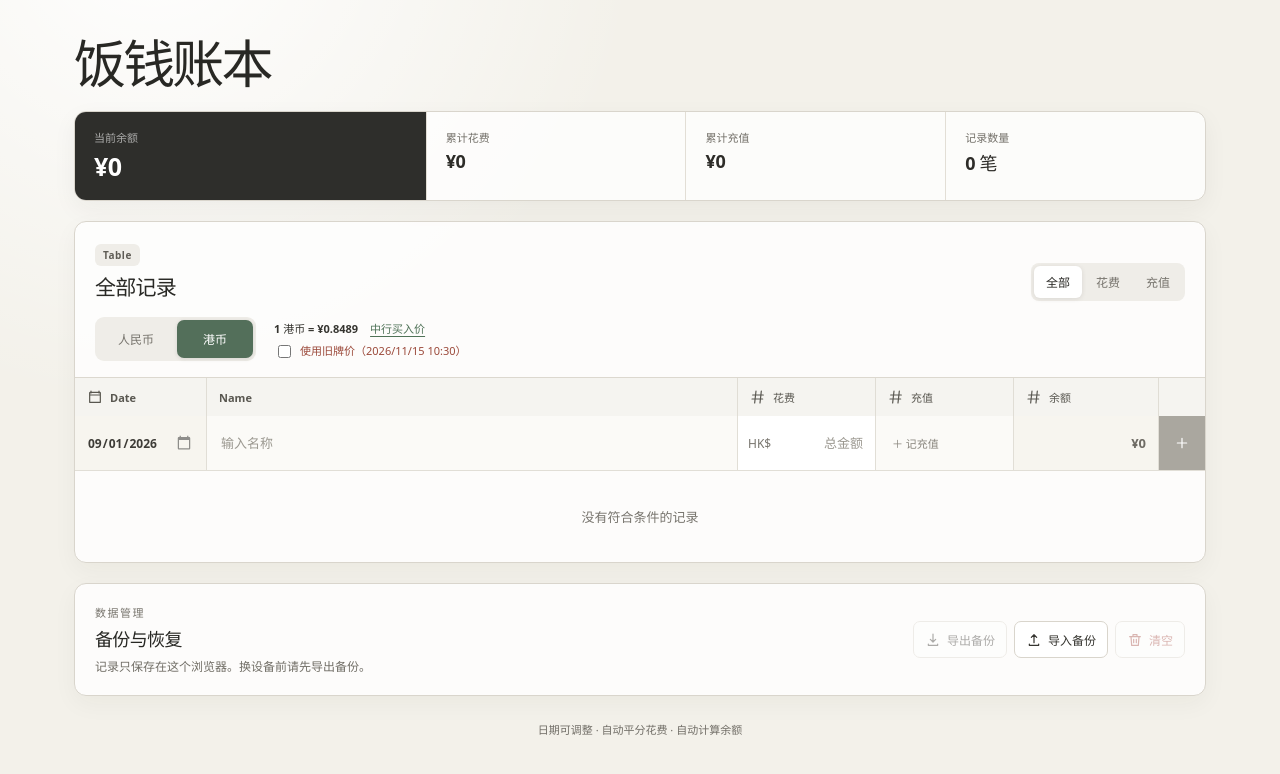
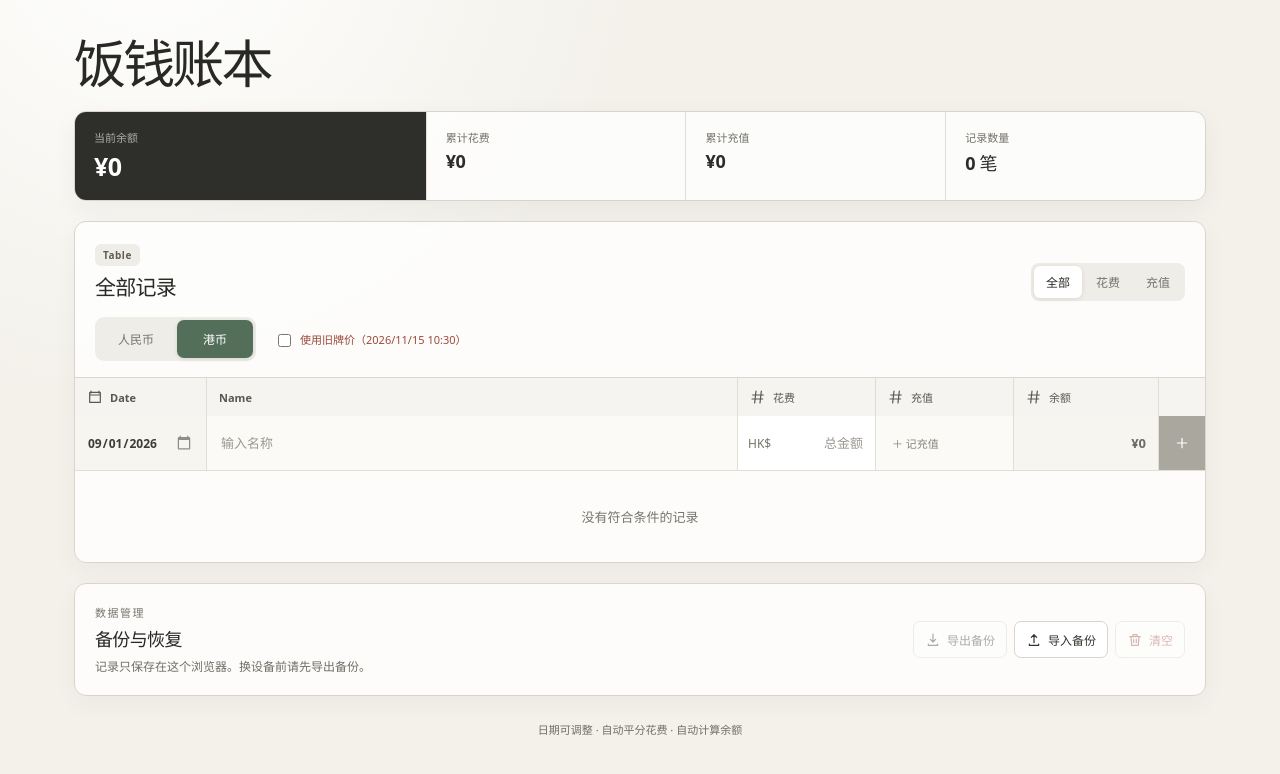
Before and after one commit to zhangyc-413/meal-ledger-web, a React (Vite) app: page / in a window 1280 px wide. Both pictures are taken after a click on the button "港币". Shown: the top 774 px of the page. Built offline with nearby package versions, Linux system fonts and the light colour scheme.

Commit message:
Hide original HKD totals and exchange-rate display

```diff
--- a/src/App.css
+++ b/src/App.css
@@ -104,15 +104,9 @@ footer { padding: 25px 0 4px; color: #716e67; text-align: center; font-size: 11p
 .currency-switch button:focus-visible { outline: 2px solid #536f5a; outline-offset: 3px; }
 .currency-detail { padding-top: 2px; font-size: 11px; color: #706d65; line-height: 1.7; }
 .currency-detail p { margin: 0 0 4px; }
-.currency-detail p:first-child { display: flex; align-items: center; flex-wrap: wrap; gap: 5px 12px; }
-.currency-detail a { color: #4f7257; text-underline-offset: 3px; }
-.currency-detail strong { color: #35342f; }
 .rate-warning { color: #9b493a; }
 .stale-confirm { display: flex; gap: 6px; align-items: center; }
 .save-row:disabled { background: #aaa79f; cursor: not-allowed; }
-.saved-name { flex-direction: column; align-items: flex-start; justify-content: center; gap: 3px; padding-top: 9px; padding-bottom: 9px; }
-.saved-name strong { max-width: 100%; }
-.saved-name small { font-size: 10px; line-height: 1.5; color: #706d65; }
 @media (max-width: 760px) {
   .currency-panel { gap: 8px 16px; padding-left: 16px; padding-right: 16px; }
 }
--- a/src/App.tsx
+++ b/src/App.tsx
@@ -2,7 +2,7 @@ import { useEffect, useMemo, useRef, useState } from 'react'
 import type { ChangeEvent, FormEvent } from 'react'
 import './App.css'
 
-import { BOC_SOURCE, isBocQuote, isQuoteStale, isLedgerEntry, normalizeEntries, recordedAmount } from './ledger'
+import { isBocQuote, isQuoteStale, isLedgerEntry, normalizeEntries, recordedAmount } from './ledger'
 import type { BocQuote, Currency, EntryType, LedgerEntry } from './ledger'
 type LedgerRow = LedgerEntry & { balance: number }
 
@@ -208,11 +208,7 @@ function App() {
             <button type="button" aria-pressed={currency === 'CNY'} onClick={() => { setCurrency('CNY'); setAcceptOldRate(false) }}>人民币</button>
             <button type="button" aria-pressed={currency === 'HKD'} onClick={() => { setCurrency('HKD'); setAcceptOldRate(false) }}>港币</button>
           </div>
-          {currency === 'HKD' && <div className="currency-detail" aria-live="polite">
-            <p>
-              {quote && <strong title={`牌价：${quoteTime(quote)}（北京时间）；按记账时牌价折算，已记账金额不变。`}>1 港币 = ¥{quote.rate.toFixed(4)}</strong>}
-              <a href={BOC_SOURCE} target="_blank" rel="noreferrer" title="中国银行（中国内地）现汇买入价">中行买入价</a>
-            </p>
+          {currency === 'HKD' && (!quote || rateError || staleRate) && <div className="currency-detail" aria-live="polite">
             {!quote && <p className="rate-warning">{rateLoading ? '读取汇率中…' : '汇率暂不可用'}</p>}
             {quote && rateError && !staleRate && <p className="rate-warning">暂用上次牌价</p>}
             {quote && staleRate && <label className="rate-warning stale-confirm"><input type="checkbox" checked={acceptOldRate} onChange={(event) => setAcceptOldRate(event.target.checked)} />使用旧牌价（{quoteTime(quote)}）</label>}
@@ -254,9 +250,7 @@ function App() {
                   <span className="sr-only">修改 {entry.name} 的日期</span>
                   <input type="date" value={entry.date} onChange={(event) => updateEntryDate(entry.id, event.target.value)} required />
                 </label>
-                <div className="name-cell saved-name"><strong>{entry.name}</strong>{entry.currency === 'HKD' && entry.exchangeRate && <>
-                  <small title={`中行现汇买入价 ${entry.exchangeRate.rate.toFixed(4)} · ${quoteTime(entry.exchangeRate)}`}>{entry.type === 'expense' ? '总额 ' : ''}{money(entry.originalAmount!, 'HKD')}</small>
-                </>}</div>
+                <div className="name-cell"><strong>{entry.name}</strong></div>
                 <div className="number-cell expense">{entry.type === 'expense' ? money(entry.amount) : ''}</div>
                 <div className="number-cell income">{entry.type === 'income' ? money(entry.amount) : ''}</div>
                 <div className={`balance-cell ${entry.balance < 0 ? 'negative' : ''}`}>{money(entry.balance)}</div>
```
